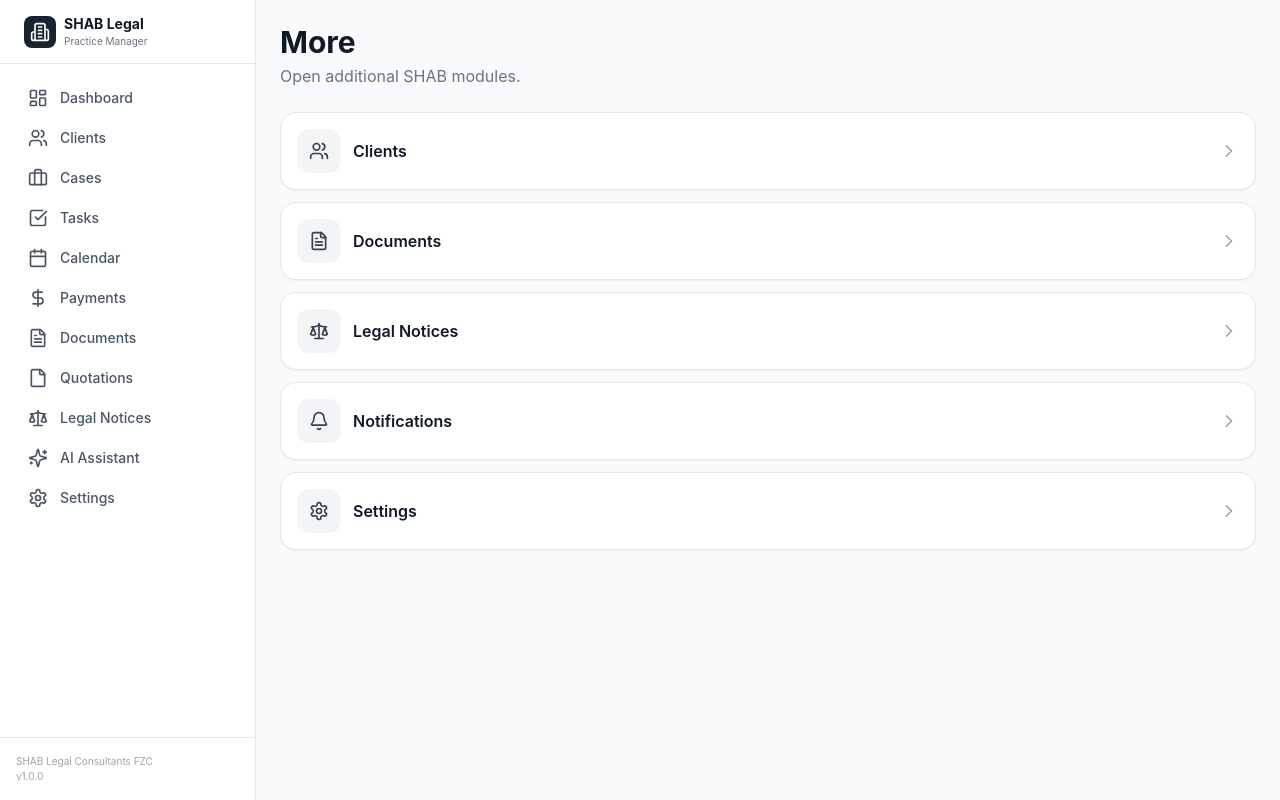
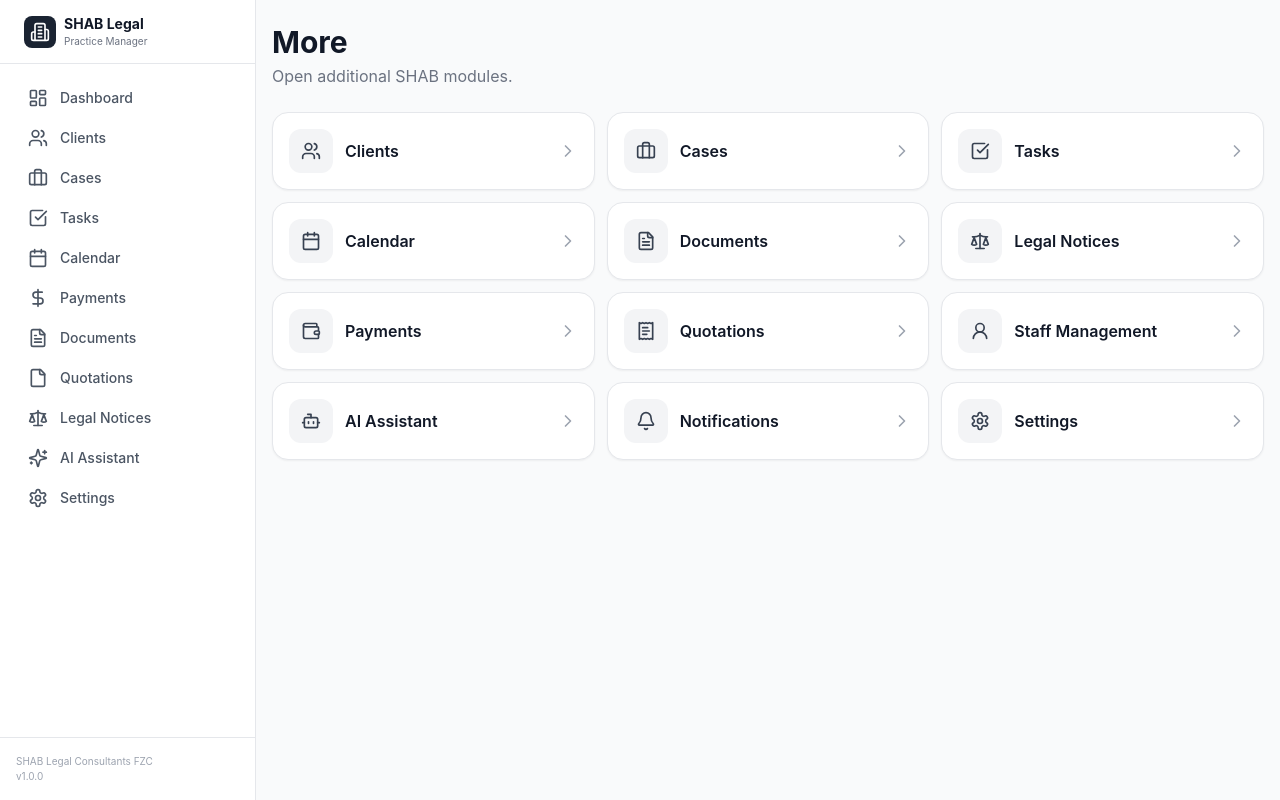
Before and after one commit to kayaniumar261-maker/SHAB-, a React (Vite) app: page /SHAB-/more in a window 1280 px wide. Built offline with nearby package versions, Linux system fonts and the light colour scheme.

Commit message:
Update More.tsx

```diff
--- a/src/pages/More.tsx
+++ b/src/pages/More.tsx
@@ -1,10 +1,17 @@
 import {
   Bell,
+  Bot,
+  Briefcase,
+  Calendar,
+  CheckSquare,
+  ChevronRight,
   FileText,
+  ReceiptText,
+  Scale,
   Settings,
+  UserRound,
   Users,
-  Scale,
-  ChevronRight,
+  Wallet,
 } from 'lucide-react';
 import { useNavigate } from 'react-router-dom';
 
@@ -15,6 +22,21 @@
     icon: Users,
   },
   {
+    label: 'Cases',
+    path: '/cases',
+    icon: Briefcase,
+  },
+  {
+    label: 'Tasks',
+    path: '/tasks',
+    icon: CheckSquare,
+  },
+  {
+    label: 'Calendar',
+    path: '/calendar',
+    icon: Calendar,
+  },
+  {
     label: 'Documents',
     path: '/documents',
     icon: FileText,
@@ -23,6 +45,26 @@
     label: 'Legal Notices',
     path: '/legal-notices',
     icon: Scale,
+  },
+  {
+    label: 'Payments',
+    path: '/payments',
+    icon: Wallet,
+  },
+  {
+    label: 'Quotations',
+    path: '/quotations',
+    icon: ReceiptText,
+  },
+  {
+    label: 'Staff Management',
+    path: '/staff',
+    icon: UserRound,
+  },
+  {
+    label: 'AI Assistant',
+    path: '/ai-assistant',
+    icon: Bot,
   },
   {
     label: 'Notifications',
@@ -40,11 +82,18 @@
   const navigate = useNavigate();
 
   return (
-    <div className="mx-auto max-w-7xl p-6">
-      <h1 className="text-3xl font-bold text-gray-900">More</h1>
-      <p className="mt-1 text-gray-500">Open additional SHAB modules.</p>
+    <div className="mx-auto max-w-7xl px-4 py-6 pb-24 lg:pb-6">
+      <div>
+        <h1 className="text-3xl font-bold text-gray-900">
+          More
+        </h1>
 
-      <div className="mt-6 space-y-3">
+        <p className="mt-1 text-gray-500">
+          Open additional SHAB modules.
+        </p>
+      </div>
+
+      <div className="mt-6 grid gap-3 sm:grid-cols-2 lg:grid-cols-3">
         {items.map((item) => {
           const Icon = item.icon;
 
@@ -53,19 +102,19 @@
               key={item.path}
               type="button"
               onClick={() => navigate(item.path)}
-              className="flex w-full items-center justify-between rounded-2xl border bg-white p-4 text-left shadow-sm"
+              className="flex w-full items-center justify-between rounded-2xl border border-gray-200 bg-white p-4 text-left shadow-sm transition hover:border-yellow-400 hover:bg-yellow-50"
             >
-              <span className="flex items-center gap-3">
-                <span className="rounded-xl bg-gray-100 p-3">
+              <span className="flex min-w-0 items-center gap-3">
+                <span className="shrink-0 rounded-xl bg-gray-100 p-3">
                   <Icon className="h-5 w-5 text-gray-700" />
                 </span>
 
-                <span className="font-semibold text-gray-900">
+                <span className="truncate font-semibold text-gray-900">
                   {item.label}
                 </span>
               </span>
 
-              <ChevronRight className="h-5 w-5 text-gray-400" />
+              <ChevronRight className="h-5 w-5 shrink-0 text-gray-400" />
             </button>
           );
         })}
```
